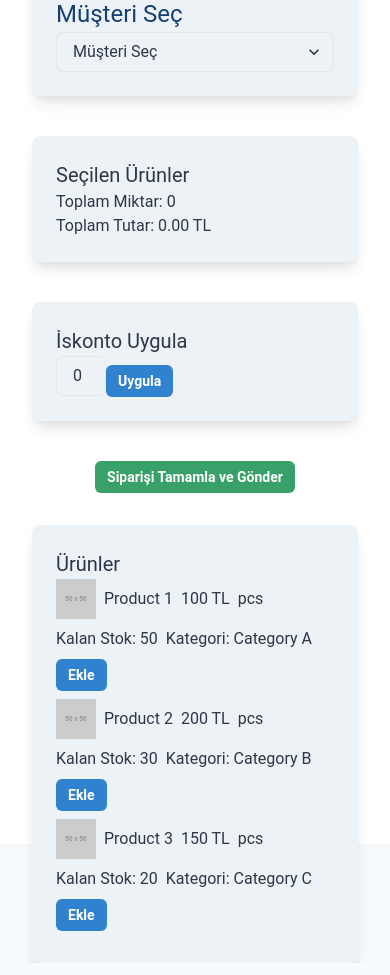
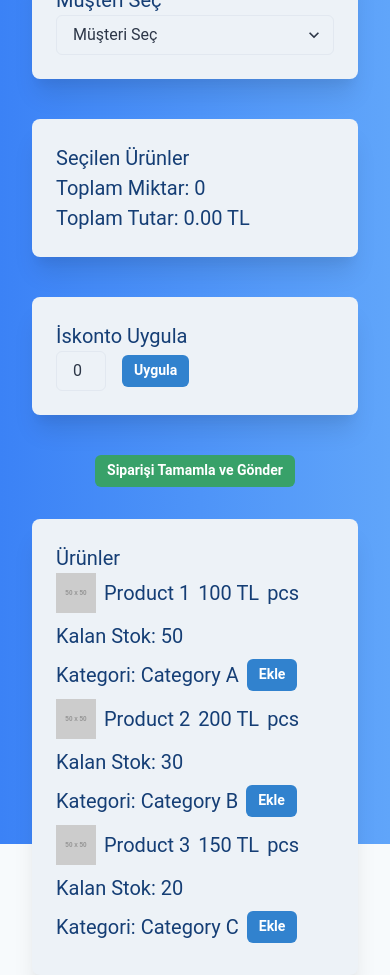
Before and after one commit to GPT-Engineer-App/order-manager-webapp, a React (Vite) app: page / in a window 390 px wide. Built offline with nearby package versions, Linux system fonts and the light colour scheme.

Commit message:
Enhanced UI/UX by improving layout, adding animations, refining color schemes, and ensuring smooth interactions and responsiveness.

```diff
--- a/src/pages/Index.jsx
+++ b/src/pages/Index.jsx
@@ -11,6 +11,8 @@ const Index = () => {
   const toast = useToast();
 
   useEffect(() => {
+    window.scrollTo({ top: 0, behavior: "smooth" });
+
     // Demo data for products and customers
     const demoProducts = [
       { id: 1, name: "Product 1", price: 100, unit: "pcs", stock: 50, category: "Category A", image: "https://via.placeholder.com/50" },
@@ -116,11 +118,13 @@ const Index = () => {
   const totalAmount = selectedProducts.reduce((total, product) => total + (product.discountedPrice || product.price) * product.quantity, 0);
 
   return (
-    <Container centerContent maxW="container.lg" w="100%" height="100vh" display="flex" flexDirection="column" justifyContent="center" alignItems="center" p={8} bg="white">
-      <VStack spacing={{ base: 4, md: 6 }}>
-        <Heading as="h1" size="2xl" mb={8} fontFamily="heading" color="brand.700">Sipariş Oluştur</Heading>
-        <Box w="100%" p={{ base: 6, md: 8 }} bg="gray.100" boxShadow="lg" borderRadius="lg" mb={6}>
-          <Text fontSize="2xl" fontFamily="body" color="brand.800">Müşteri Seç</Text>
+    <Container centerContent maxW="container.lg" w="100%" height="100vh" display="flex" flexDirection="column" justifyContent="center" alignItems="center" p={8} bgGradient="linear(to-r, brand.600, brand.500)">
+      <VStack spacing={{ base: 4, md: 6 }} w="100%" maxW={{ base: "100%", md: "80%" }}>
+        <Heading as="h1" size="2xl" mb={8} fontFamily="heading" bgGradient="linear(to-r, brand.700, brand.500)" bgClip="text">
+          Sipariş Oluştur
+        </Heading>
+        <Box w="100%" p={{ base: 6, md: 8 }} bg="gray.100" boxShadow="xl" borderRadius="lg" mb={6}>
+          <Text fontSize="xl" fontFamily="body" color="brand.800">Müşteri Seç</Text>
           <Select placeholder="Müşteri Seç" onChange={(e) => setSelectedCustomer(e.target.value)}>
             {customers.map((customer) => (
               <option key={customer.id} value={customer.id}>
@@ -130,17 +134,17 @@ const Index = () => {
           </Select>
           {selectedCustomer && (
             <Box mt={4}>
-              <Text>Cari Hesap Kodu: {selectedCustomer.accountCode}</Text>
-              <Text>Türü: {selectedCustomer.type}</Text>
-              <Text>Adı: {selectedCustomer.name}</Text>
+              <Text fontSize="xl" fontFamily="body" color="brand.800">Cari Hesap Kodu: {selectedCustomer.accountCode}</Text>
+              <Text fontSize="xl" fontFamily="body" color="brand.800">Türü: {selectedCustomer.type}</Text>
+              <Text fontSize="xl" fontFamily="body" color="brand.800">Adı: {selectedCustomer.name}</Text>
             </Box>
           )}
         </Box>
-        <Box w="100%" p={{ base: 6, md: 8 }} bg="gray.100" boxShadow="lg" borderRadius="lg" mb={6}>
-          <Text fontSize="xl">Seçilen Ürünler</Text>
+        <Box w="100%" p={{ base: 6, md: 8 }} bg="gray.100" boxShadow="xl" borderRadius="lg" mb={6}>
+          <Text fontSize="xl" fontFamily="body" color="brand.800">Seçilen Ürünler</Text>
           {selectedProducts.map((product) => (
-            <HStack key={product.id} spacing={{ base: 2, md: 4 }} mb={2} flexWrap="wrap">
-              <Text>{product.name}</Text>
+            <HStack key={product.id} spacing={{ base: 2, md: 4 }} mb={2} flexWrap="wrap" _hover={{ transform: "scale(1.05)" }} transition="transform 0.2s ease-in-out">
+              <Text fontSize="xl" fontFamily="body" color="brand.800">{product.name}</Text>
               <Input
                 type="number"
                 value={product.quantity}
@@ -152,35 +156,32 @@ const Index = () => {
               </Button>
             </HStack>
           ))}
-          <Text>Toplam Miktar: {totalQuantity}</Text>
-          <Text>Toplam Tutar: {totalAmount.toFixed(2)} TL</Text>
+          <Text fontSize="xl" fontFamily="body" color="brand.800">Toplam Miktar: {totalQuantity}</Text>
+          <Text fontSize="xl" fontFamily="body" color="brand.800">Toplam Tutar: {totalAmount.toFixed(2)} TL</Text>
         </Box>
-        <Box w="100%" p={{ base: 6, md: 8 }} bg="gray.100" boxShadow="lg" borderRadius="lg" mb={6}>
-          <Text fontSize="xl">İskonto Uygula</Text>
-          <Input
-            type="number"
-            value={discount}
-            onChange={(e) => setDiscount(parseInt(e.target.value))}
-            width={{ base: "50px", md: "60px" }}
-          />
-          <Button colorScheme="blue" onClick={handleApplyDiscount} mt={2} size={{ base: "sm", md: "md" }} _hover={{ transform: "scale(1.05)" }} transition="transform 0.2s ease-in-out">
-            Uygula
-          </Button>
+        <Box w="100%" p={{ base: 6, md: 8 }} bg="gray.100" boxShadow="xl" borderRadius="lg" mb={6}>
+          <Text fontSize="xl" fontFamily="body" color="brand.800">İskonto Uygula</Text>
+          <HStack spacing={4}>
+            <Input type="number" value={discount} onChange={(e) => setDiscount(parseInt(e.target.value))} width={{ base: "50px", md: "60px" }} />
+            <Button colorScheme="blue" onClick={handleApplyDiscount} size={{ base: "sm", md: "md" }} _hover={{ transform: "scale(1.1)", bg: "brand.700" }} transition="transform 0.2s ease-in-out">
+              Uygula
+            </Button>
+          </HStack>
         </Box>
         <Button colorScheme="green" onClick={handleCreateOrder} mb={4} size={{ base: "sm", md: "md" }} _hover={{ transform: "scale(1.05)" }} transition="transform 0.2s ease-in-out">
           Siparişi Tamamla ve Gönder
         </Button>
-        <Box w="100%" p={{ base: 6, md: 8 }} bg="gray.100" boxShadow="lg" borderRadius="lg">
-          <Text fontSize="xl">Ürünler</Text>
+        <Box w="100%" p={{ base: 6, md: 8 }} bg="gray.100" boxShadow="xl" borderRadius="lg">
+          <Text fontSize="xl" fontFamily="body" color="brand.800">Ürünler</Text>
           {products.map((product) => (
-            <HStack key={product.id} spacing={{ base: 2, md: 4 }} mb={2} flexWrap="wrap">
+            <HStack key={product.id} spacing={{ base: 2, md: 4 }} mb={2} flexWrap="wrap" _hover={{ transform: "scale(1.05)" }} transition="transform 0.2s ease-in-out">
               <Image src={product.image} boxSize={{ base: "40px", md: "50px" }} />
-              <Text>{product.name}</Text>
-              <Text>{product.price} TL</Text>
-              <Text>{product.unit}</Text>
-              <Text>Kalan Stok: {product.stock}</Text>
-              <Text>Kategori: {product.category}</Text>
-              <Button colorScheme="blue" onClick={() => handleAddProduct(product)} size={{ base: "sm", md: "md" }} _hover={{ transform: "scale(1.05)" }} transition="transform 0.2s ease-in-out">
+              <Text fontSize="xl" fontFamily="body" color="brand.800">{product.name}</Text>
+              <Text fontSize="xl" fontFamily="body" color="brand.800">{product.price} TL</Text>
+              <Text fontSize="xl" fontFamily="body" color="brand.800">{product.unit}</Text>
+              <Text fontSize="xl" fontFamily="body" color="brand.800">Kalan Stok: {product.stock}</Text>
+              <Text fontSize="xl" fontFamily="body" color="brand.800">Kategori: {product.category}</Text>
+              <Button colorScheme="blue" onClick={() => handleAddProduct(product)} size={{ base: "sm", md: "md" }} _hover={{ transform: "scale(1.1)", bg: "brand.700" }} transition="transform 0.2s ease-in-out">
                 Ekle
               </Button>
             </HStack>
```
